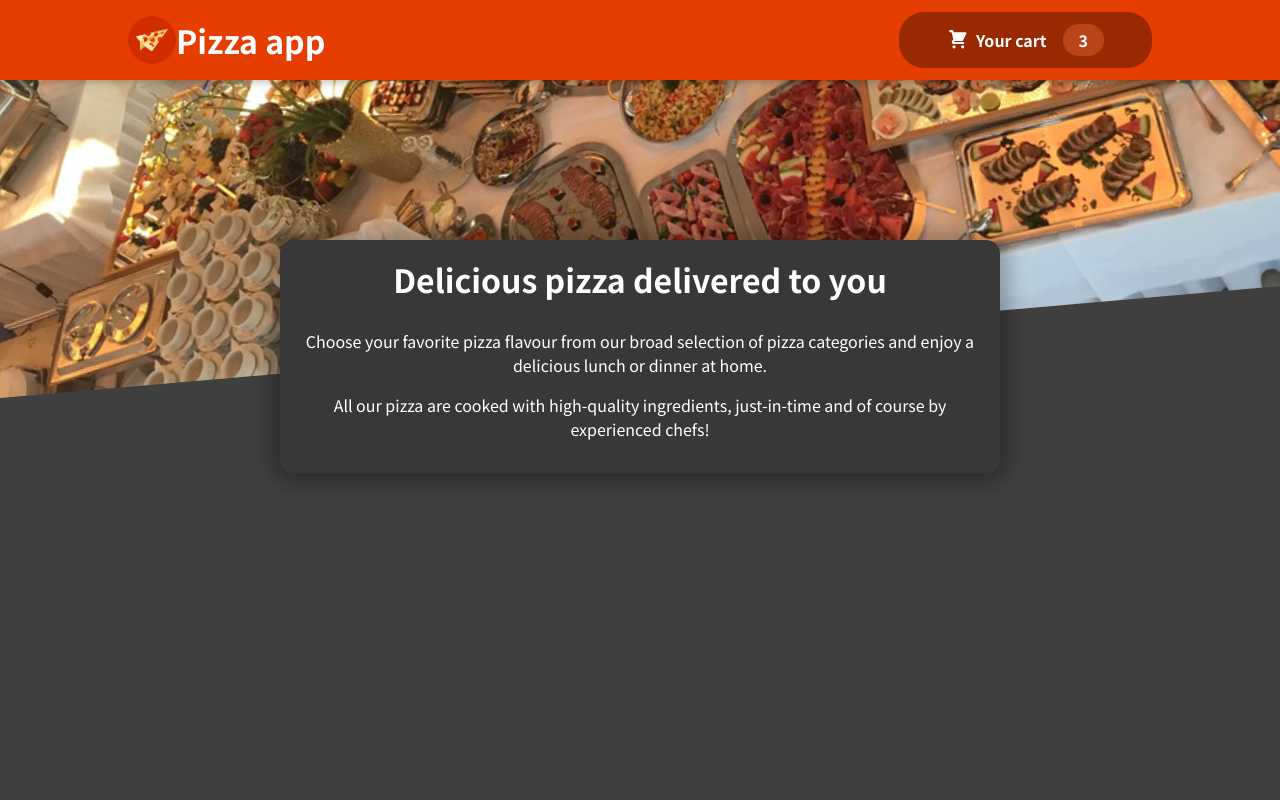
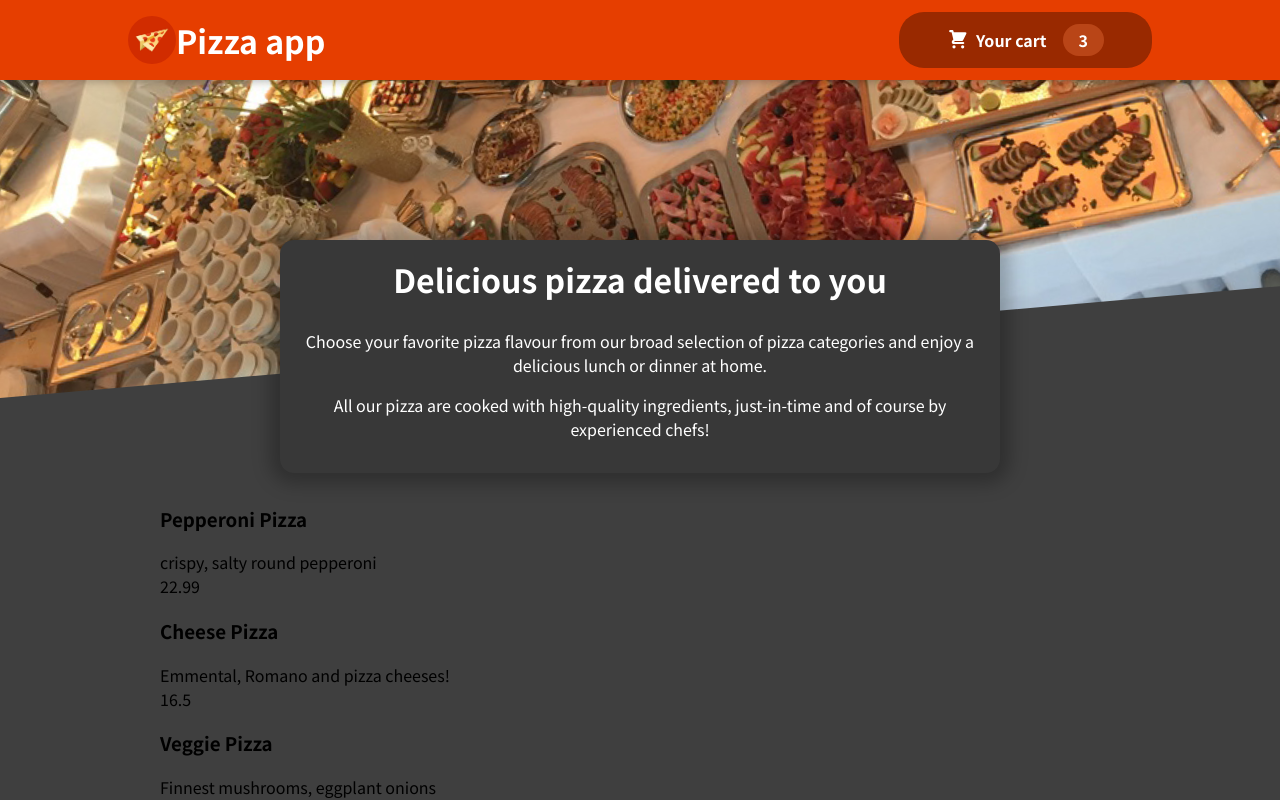
Before and after one commit to MwauStephen/Pizza-Order, a React (Create React App) app: page / in a window 1280 px wide. Shown: the top 800 px of the page. Built offline with nearby package versions, Linux system fonts and the light colour scheme.

Commit message:
added the available meals list to meals component

```diff
--- a/src/Components/Meals/Meals.js
+++ b/src/Components/Meals/Meals.js
@@ -1,10 +1,13 @@
 import React, { Fragment } from "react";
+import AvailableMeals from "./AvailableMeals";
+
 import MealsSummary from "./MealsSummary";
 
 const Meals = () => {
   return (
     <Fragment>
       <MealsSummary />
+      <AvailableMeals />
     </Fragment>
   );
 };
```
